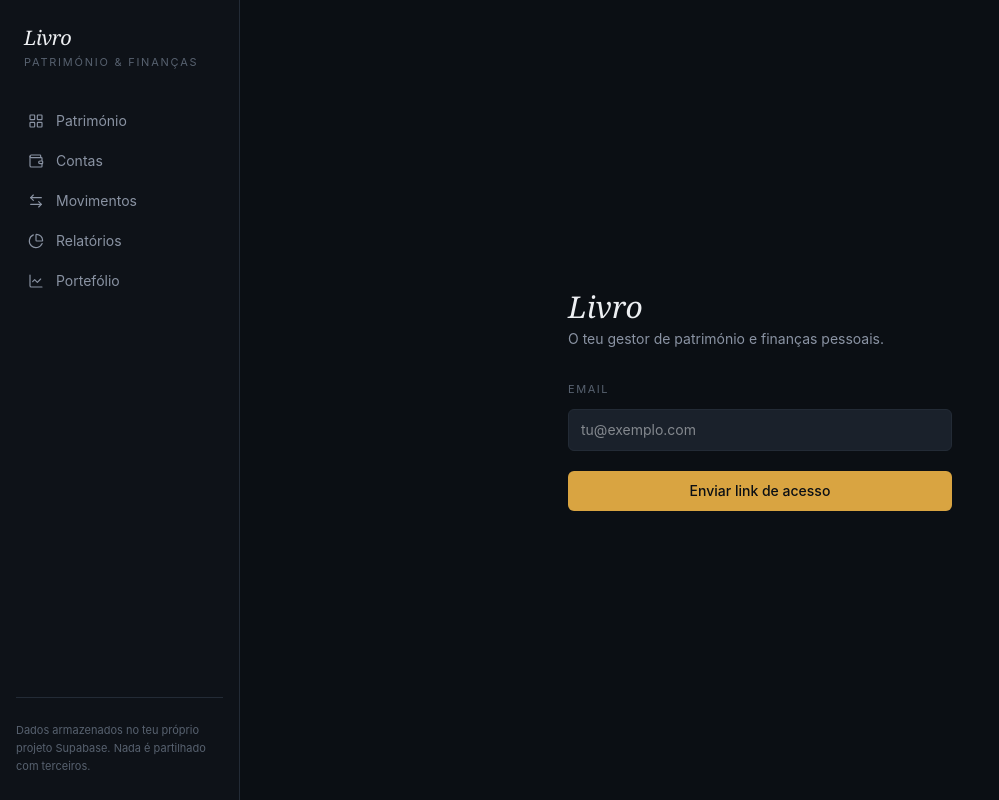
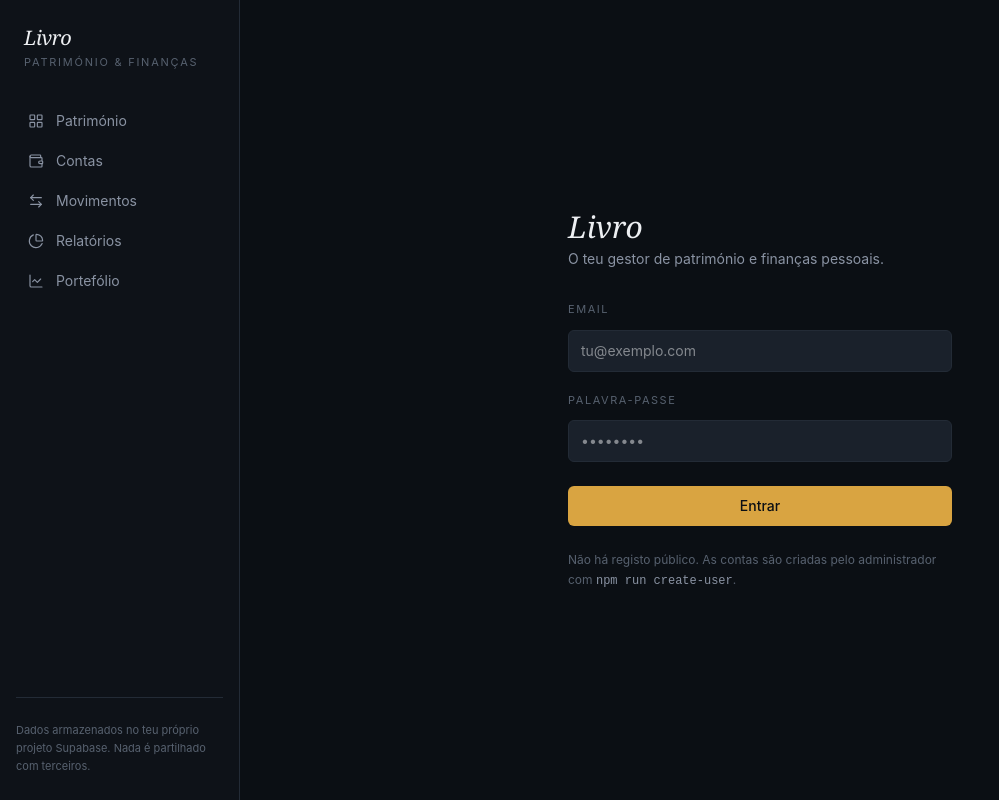
Before and after one commit to Zyrex7D7/Aplica-o-patrim-nio, a Next.js app: page /login in a window 1280 px wide. Shown: the whole page, without its empty margins (0-999 px from the left). Built offline with nearby package versions, Linux system fonts and the light colour scheme.

Commit message:
mudanças

```diff
--- a/package.json
+++ b/package.json
@@ -6,7 +6,9 @@
     "dev": "next dev",
     "build": "next build",
     "start": "next start",
-    "lint": "eslint"
+    "lint": "eslint",
+    "create-user": "tsx --env-file=.env.local scripts/create-user.ts",
+    "list-users": "tsx --env-file=.env.local scripts/list-users.ts"
   },
   "dependencies": {
     "@fontsource/fraunces": "^5.3.0",
--- /dev/null
+++ b/scripts/create-user.ts
@@ -0,0 +1,94 @@
+/**
+ * Script de administração: cria um utilizador diretamente na Supabase,
+ * sem enviar qualquer email de convite ou magic link.
+ *
+ * Usa a SERVICE ROLE KEY (nunca a anon key) — esta chave tem acesso total
+ * à base de dados e contorna a Row Level Security, por isso só deve ser
+ * usada aqui, em scripts do lado do servidor, e nunca no browser.
+ *
+ * Uso:
+ *   npm run create-user -- --email tu@exemplo.com --password "umaPasswordForte123"
+ *
+ * (ou, sem npm): node --env-file=.env.local -e "..." — mas o script já lê
+ * o .env.local sozinho via `tsx --env-file=.env.local`, configurado no
+ * package.json.
+ */
+import { createClient } from "@supabase/supabase-js";
+
+function parseArgs(): { email: string; password: string } {
+  const args = process.argv.slice(2);
+  const get = (flag: string) => {
+    const idx = args.indexOf(flag);
+    return idx !== -1 ? args[idx + 1] : undefined;
+  };
+
+  const email = get("--email");
+  const password = get("--password");
+
+  if (!email || !password) {
+    console.error(
+      "\nUso: npm run create-user -- --email tu@exemplo.com --password \"umaPasswordForte123\"\n"
+    );
+    process.exit(1);
+  }
+  if (password.length < 8) {
+    console.error("\nA palavra-passe deve ter pelo menos 8 caracteres.\n");
+    process.exit(1);
+  }
+
+  return { email, password };
+}
+
+async function main() {
+  const { email, password } = parseArgs();
+
+  const url = process.env.NEXT_PUBLIC_SUPABASE_URL;
+  const serviceRoleKey = process.env.SUPABASE_SERVICE_ROLE_KEY;
+
+  if (!url || !serviceRoleKey) {
+    console.error(
+      "\nFaltam variáveis de ambiente. Confirma que .env.local tem:\n" +
+        "  NEXT_PUBLIC_SUPABASE_URL=...\n" +
+        "  SUPABASE_SERVICE_ROLE_KEY=...\n" +
+        "\n(a Service Role Key está em Project Settings -> API -> service_role, no dashboard Supabase)\n"
+    );
+    process.exit(1);
+  }
+
+  // Client "admin": usa a service role key, nunca exposta ao browser.
+  const admin = createClient(url, serviceRoleKey, {
+    auth: { autoRefreshToken: false, persistSession: false },
+  });
+
+  const { data, error } = await admin.auth.admin.createUser({
+    email,
+    password,
+    email_confirm: true, // conta fica ativa de imediato, sem email de confirmação
+  });
+
+  if (error) {
+    console.error(`\nErro ao criar utilizador: ${error.message}\n`);
+    process.exit(1);
+  }
+
+  const userId = data.user!.id;
+
+  // Cria as categorias por omissão para este utilizador.
+  const { error: seedError } = await admin.rpc("seed_default_categories", {
+    p_user_id: userId,
+  });
+
+  if (seedError) {
+    console.warn(
+      `\nUtilizador criado, mas falhou o seed de categorias por omissão: ${seedError.message}\n` +
+        "Podes correr manualmente no SQL Editor: select public.seed_default_categories('" +
+        userId +
+        "');\n"
+    );
+  }
+
+  console.log(`\n✓ Utilizador criado: ${email} (id: ${userId})`);
+  console.log("  Já pode entrar em /login com o email e a palavra-passe indicados.\n");
+}
+
+main();
--- /dev/null
+++ b/scripts/list-users.ts
@@ -0,0 +1,40 @@
+/**
+ * Lista os utilizadores existentes na Supabase (id, email, data de criação).
+ * Uso: npm run list-users
+ */
+import { createClient } from "@supabase/supabase-js";
+
+async function main() {
+  const url = process.env.NEXT_PUBLIC_SUPABASE_URL;
+  const serviceRoleKey = process.env.SUPABASE_SERVICE_ROLE_KEY;
+
+  if (!url || !serviceRoleKey) {
+    console.error(
+      "\nFaltam NEXT_PUBLIC_SUPABASE_URL / SUPABASE_SERVICE_ROLE_KEY no .env.local\n"
+    );
+    process.exit(1);
+  }
+
+  const admin = createClient(url, serviceRoleKey, {
+    auth: { autoRefreshToken: false, persistSession: false },
+  });
+
+  const { data, error } = await admin.auth.admin.listUsers();
+  if (error) {
+    console.error(`\nErro ao listar utilizadores: ${error.message}\n`);
+    process.exit(1);
+  }
+
+  if (data.users.length === 0) {
+    console.log("\nAinda não existem utilizadores. Cria um com `npm run create-user`.\n");
+    return;
+  }
+
+  console.log("");
+  for (const u of data.users) {
+    console.log(`${u.email}   (id: ${u.id})   criado em ${new Date(u.created_at).toLocaleString("pt-PT")}`);
+  }
+  console.log("");
+}
+
+main();
--- a/src/app/login/page.tsx
+++ b/src/app/login/page.tsx
@@ -1,28 +1,34 @@
 "use client";
 
 import { useState } from "react";
+import { useRouter } from "next/navigation";
 import { createClient } from "@/lib/supabase/client";
 import { toast } from "sonner";
 
 export default function LoginPage() {
   const [email, setEmail] = useState("");
-  const [sent, setSent] = useState(false);
+  const [password, setPassword] = useState("");
   const [loading, setLoading] = useState(false);
+  const router = useRouter();
 
   async function handleSubmit(e: React.FormEvent) {
     e.preventDefault();
     setLoading(true);
     const supabase = createClient();
-    const { error } = await supabase.auth.signInWithOtp({
-      email,
-      options: { emailRedirectTo: `${window.location.origin}/auth/callback` },
-    });
+    const { error } = await supabase.auth.signInWithPassword({ email, password });
     setLoading(false);
+
     if (error) {
-      toast.error(error.message);
+      toast.error(
+        error.message === "Invalid login credentials"
+          ? "Email ou palavra-passe incorretos."
+          : error.message
+      );
       return;
     }
-    setSent(true);
+
+    router.push("/dashboard");
+    router.refresh();
   }
 
   return (
@@ -33,33 +39,44 @@
           O teu gestor de património e finanças pessoais.
         </p>
 
-        {sent ? (
-          <div className="rounded-lg border border-line bg-surface p-5 text-sm text-text-muted">
-            Enviámos um link de acesso para <span className="text-text">{email}</span>. Abre o
-            email e clica no link para entrares.
-          </div>
-        ) : (
         <form onSubmit={handleSubmit} className="flex flex-col gap-3">
-            <label className="text-[11px] uppercase tracking-[0.14em] text-text-faint">
-              Email
-            </label>
+          <label className="text-[11px] uppercase tracking-[0.14em] text-text-faint">Email</label>
           <input
             type="email"
             required
+            autoComplete="username"
             value={email}
             onChange={(e) => setEmail(e.target.value)}
             placeholder="tu@exemplo.com"
             className="rounded-md border border-line bg-surface-alt px-3 py-2.5 text-sm text-text outline-none focus:border-gold"
           />
+
+          <label className="text-[11px] uppercase tracking-[0.14em] text-text-faint mt-2">
+            Palavra-passe
+          </label>
+          <input
+            type="password"
+            required
+            autoComplete="current-password"
+            value={password}
+            onChange={(e) => setPassword(e.target.value)}
+            placeholder="••••••••"
+            className="rounded-md border border-line bg-surface-alt px-3 py-2.5 text-sm text-text outline-none focus:border-gold"
+          />
+
           <button
             type="submit"
             disabled={loading}
-              className="mt-2 rounded-md bg-gold px-3 py-2.5 text-sm font-medium text-ink hover:opacity-90 disabled:opacity-50"
+            className="mt-3 rounded-md bg-gold px-3 py-2.5 text-sm font-medium text-ink hover:opacity-90 disabled:opacity-50"
           >
-              {loading ? "A enviar..." : "Enviar link de acesso"}
+            {loading ? "A entrar..." : "Entrar"}
           </button>
         </form>
-        )}
+
+        <p className="text-xs text-text-faint mt-6 leading-relaxed">
+          Não há registo público. As contas são criadas pelo administrador com{" "}
+          <code className="text-text-muted">npm run create-user</code>.
+        </p>
       </div>
     </div>
   );
--- a/src/proxy.ts
+++ b/src/proxy.ts
@@ -1,7 +1,7 @@
 import { createServerClient } from "@supabase/ssr";
 import { type NextRequest, NextResponse } from "next/server";
 
-const PUBLIC_PATHS = ["/login", "/auth"];
+const PUBLIC_PATHS = ["/login"];
 
 export async function proxy(request: NextRequest) {
   let response = NextResponse.next({ request });
```
Also changed, not shown: 1 other file (tests, documents, lock files or other folders). Lines whose indentation alone changed are shown as unchanged.
